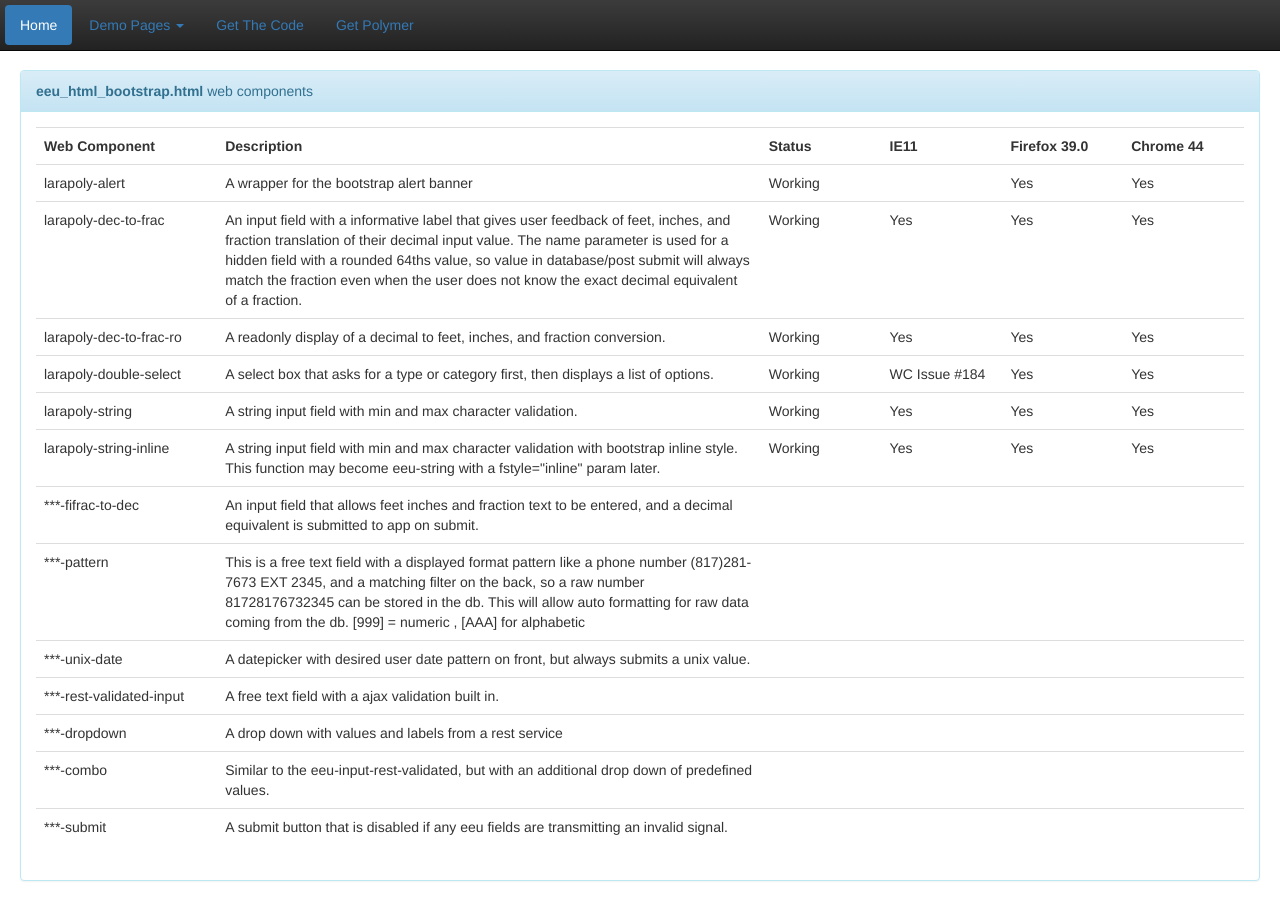
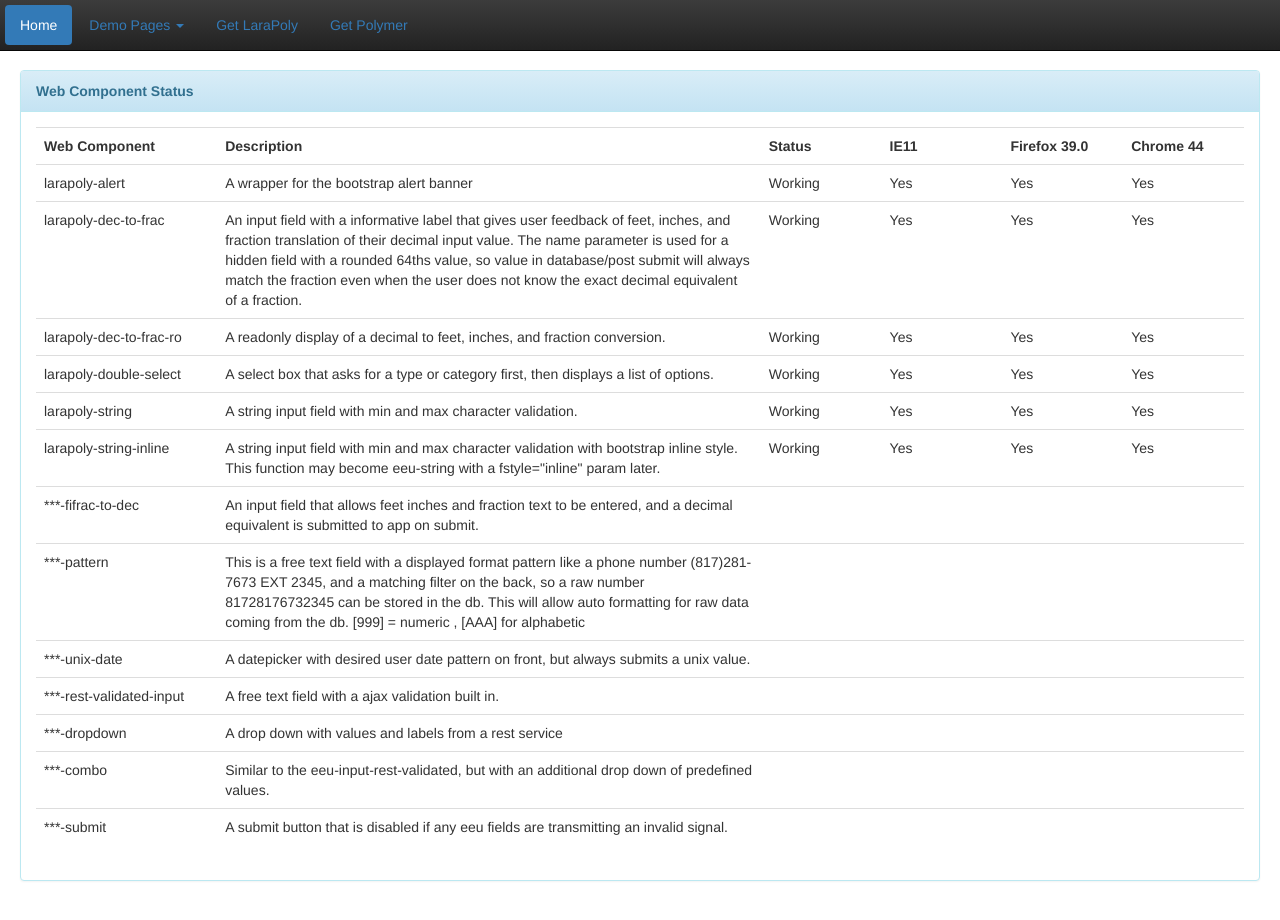
Before and after one commit to kajackdfw/eeu_components, a website: page index.html in a window 1280 px wide. Drawn offline with nearby package versions, Linux system fonts and the light colour scheme; files whose address does not match are found by name.

Commit message:
readme and index.html updates

```diff
--- a/index.html
+++ b/index.html
@@ -34,8 +34,8 @@
 
 
             <li role="presentation">
-                <a href="https://github.com/kajackdfw/eeu_components" target="_blank">
-                    Get The Code
+                <a href="https://github.com/larapoly/larapoly" target="_blank">
+                    Get LaraPoly
                 </a>
             </li>
 
@@ -51,7 +51,7 @@
 
     <div class="body_container">
         <div class="panel panel-info">
-            <div class="panel-heading"><strong>eeu_html_bootstrap.html</strong> web components</div>
+            <div class="panel-heading"><strong>Web Component Status</strong></div>
             <div class="panel-body">
 
                 <table class="table">
@@ -68,7 +68,7 @@
                         <td>larapoly-alert</td>
                         <td>A wrapper for the bootstrap alert banner</td>
                         <td>Working</td>
-                        <td></td>
+                        <td>Yes</td>
                         <td>Yes</td>
                         <td>Yes</td>
                     </tr>
@@ -100,7 +100,7 @@
                         <td>larapoly-double-select</td>
                         <td>A select box that asks for a type or category first, then displays a list of options.</td>
                         <td>Working</td>
-                        <td>WC Issue #184</td>
+                        <td>Yes</td>
                         <td>Yes</td>
                         <td>Yes</td>
                     </tr>
```
Also changed, not shown: web_components/larapoly.html (+24 -19 lines), README.md.
